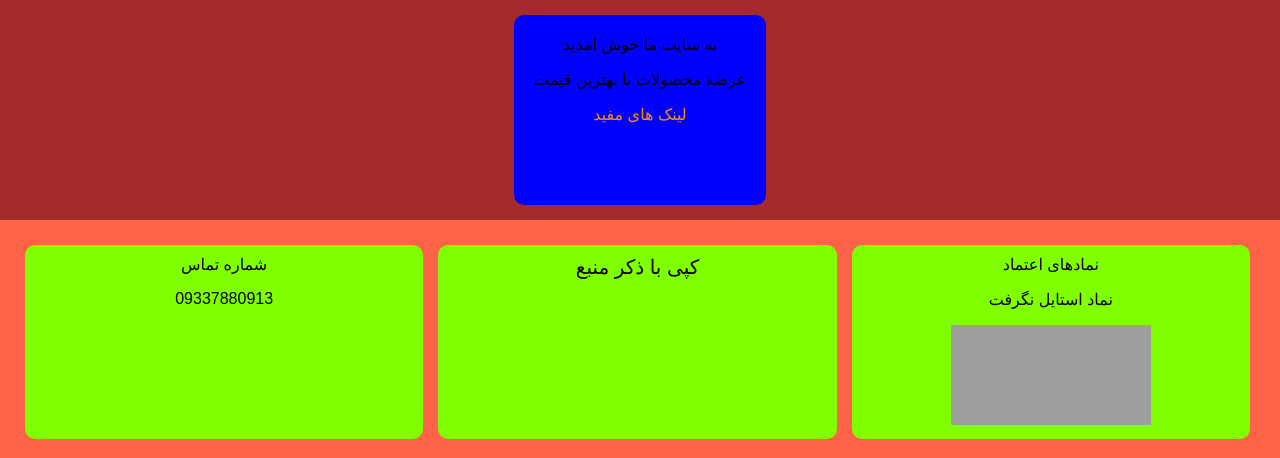
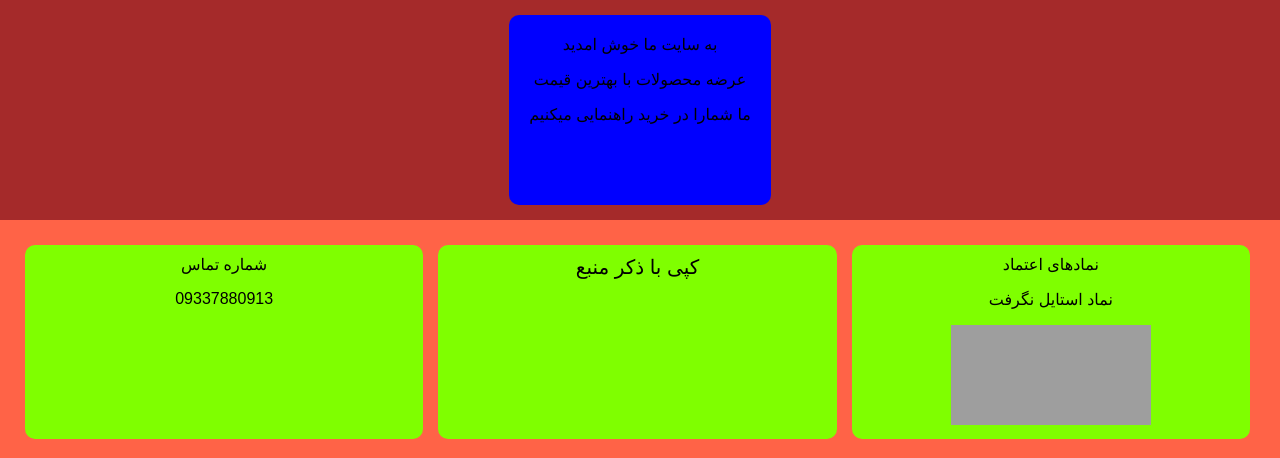
Before and after one commit to me8686/mobilestore, a PHP site: page / in a window 1280 px wide. Shown: the part 118-576 px from the top of the page. Run offline with PHP 8.4, Linux system fonts and the light colour scheme; grey boxes are pictures that could not be loaded.

Commit message:
Update index.php

```diff
--- a/index.php
+++ b/index.php
@@ -13,7 +13,7 @@
         <aside>
             <span>به سایت ما خوش امدید </span>
             <p>عرضه محصولات با بهترین قیمت</p>
-            <p class="font1">لینک های مفید</p>
+            <p>ما شمارا در خرید راهنمایی میکنیم</p>
         </aside>
     </main>
 
```
